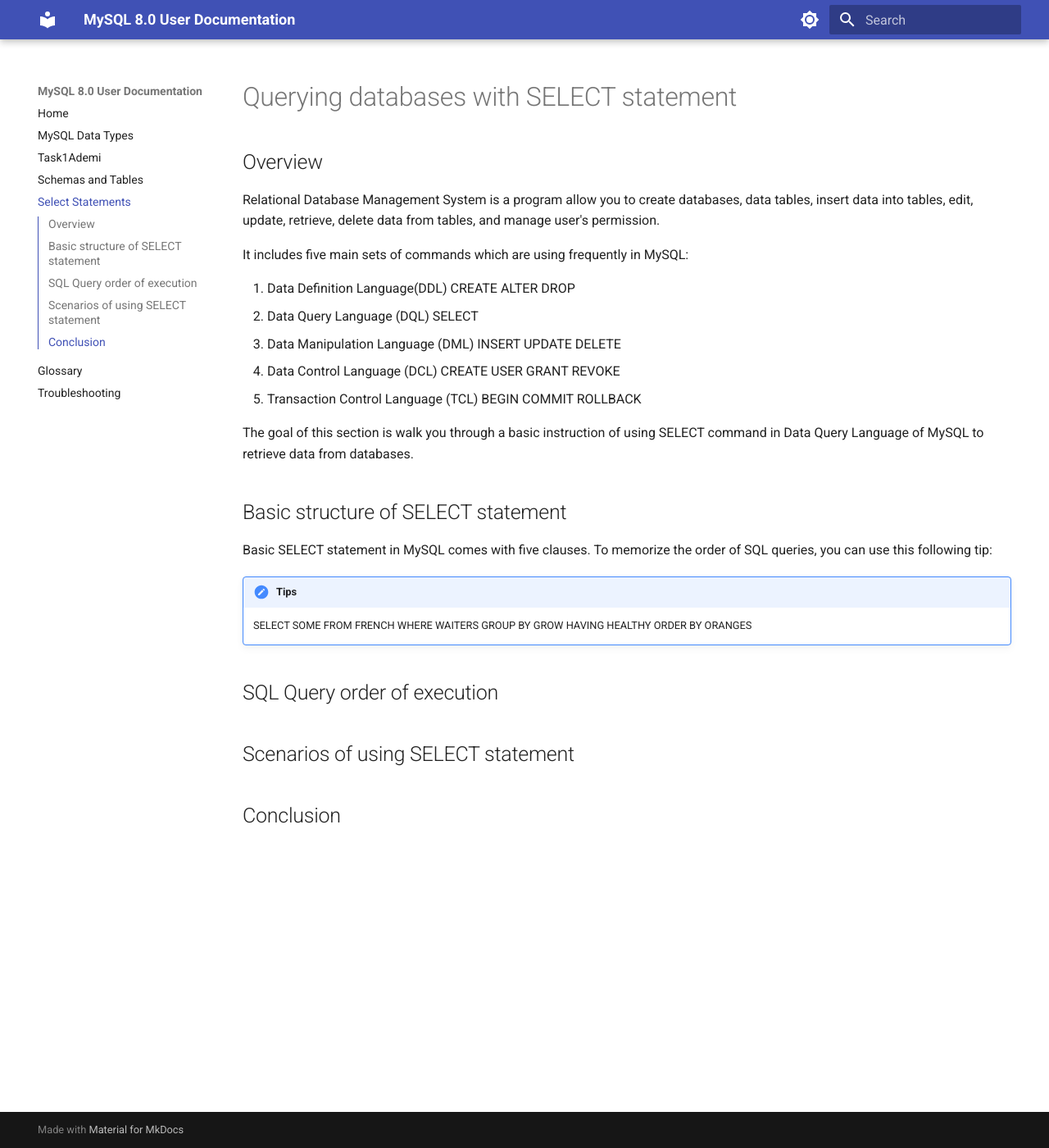
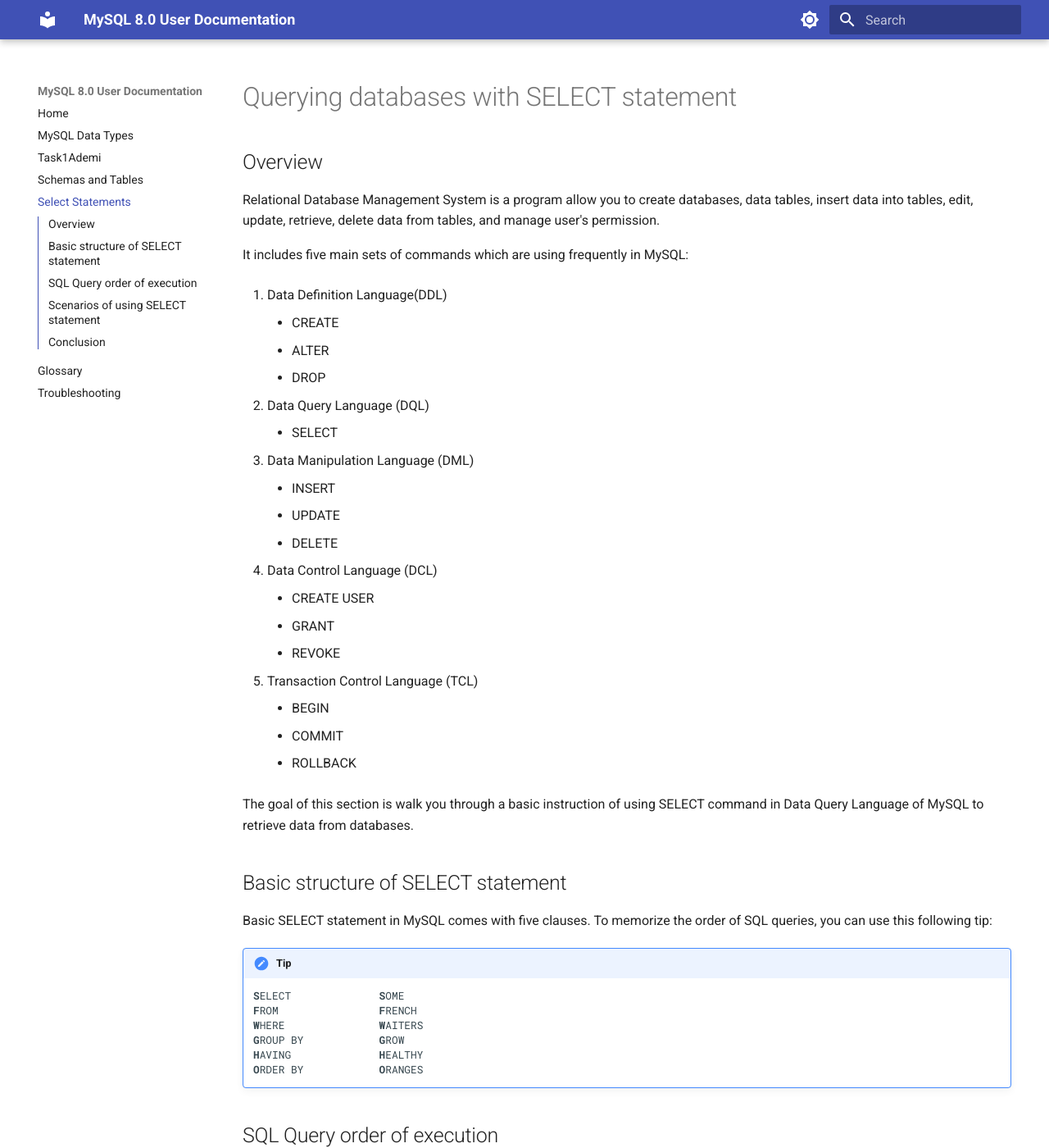
Before and after one commit to tastytough/COMP2116-UserDocs, an MkDocs documentation site: the page built from docs/Task3Emmy.md, in a window 1280 px wide and 1400 px high. Shown: the whole window at 82% size. Built offline with MkDocs 1.6.1 and Material for MkDocs 9.7.7, drawn with Linux system fonts in a browser that asks for light colours.

Commit message:
add bullet for overview part

```diff
--- a/docs/Task3Emmy.md
+++ b/docs/Task3Emmy.md
@@ -5,23 +5,24 @@ Relational Database Management System is a program allow you to create databases
 It includes five main sets of commands which are using frequently in MySQL:
 
 1. Data Definition Language(DDL)
-    CREATE
-    ALTER
-    DROP
+    * CREATE
+    * ALTER
+    * DROP
+
 2. Data Query Language (DQL)
-    SELECT
+    * SELECT
 3. Data Manipulation Language (DML)
-    INSERT
-    UPDATE
-    DELETE
+    * INSERT
+    * UPDATE
+    * DELETE
 4. Data Control Language (DCL)
-    CREATE USER
-    GRANT
-    REVOKE
+    * CREATE USER
+    * GRANT
+    * REVOKE
 5. Transaction Control Language (TCL)
-    BEGIN
-    COMMIT
-    ROLLBACK
+    * BEGIN
+    * COMMIT
+    * ROLLBACK
 
 The goal of this section is walk you through a basic instruction of using SELECT command in Data Query Language of MySQL to retrieve data from databases.
 
@@ -29,13 +30,15 @@ The goal of this section is walk you through a basic instruction of using SELECT
 
 Basic SELECT statement in MySQL comes with five clauses. To memorize the order of SQL queries, you can use this following tip:
 
-!!! tips
-    SELECT              SOME
-    FROM                FRENCH
-    WHERE               WAITERS
-    GROUP BY            GROW
-    HAVING              HEALTHY
-    ORDER BY            ORANGES
+!!! tips "Tip"
+    <pre>
+    **S**ELECT              **S**OME
+    **F**ROM                **F**RENCH
+    **W**HERE               **W**AITERS
+    **G**ROUP BY            **G**ROW
+    **H**AVING              **H**EALTHY
+    **O**RDER BY            **O**RANGES
+    </pre>
 
 ## SQL Query order of execution
 
```
